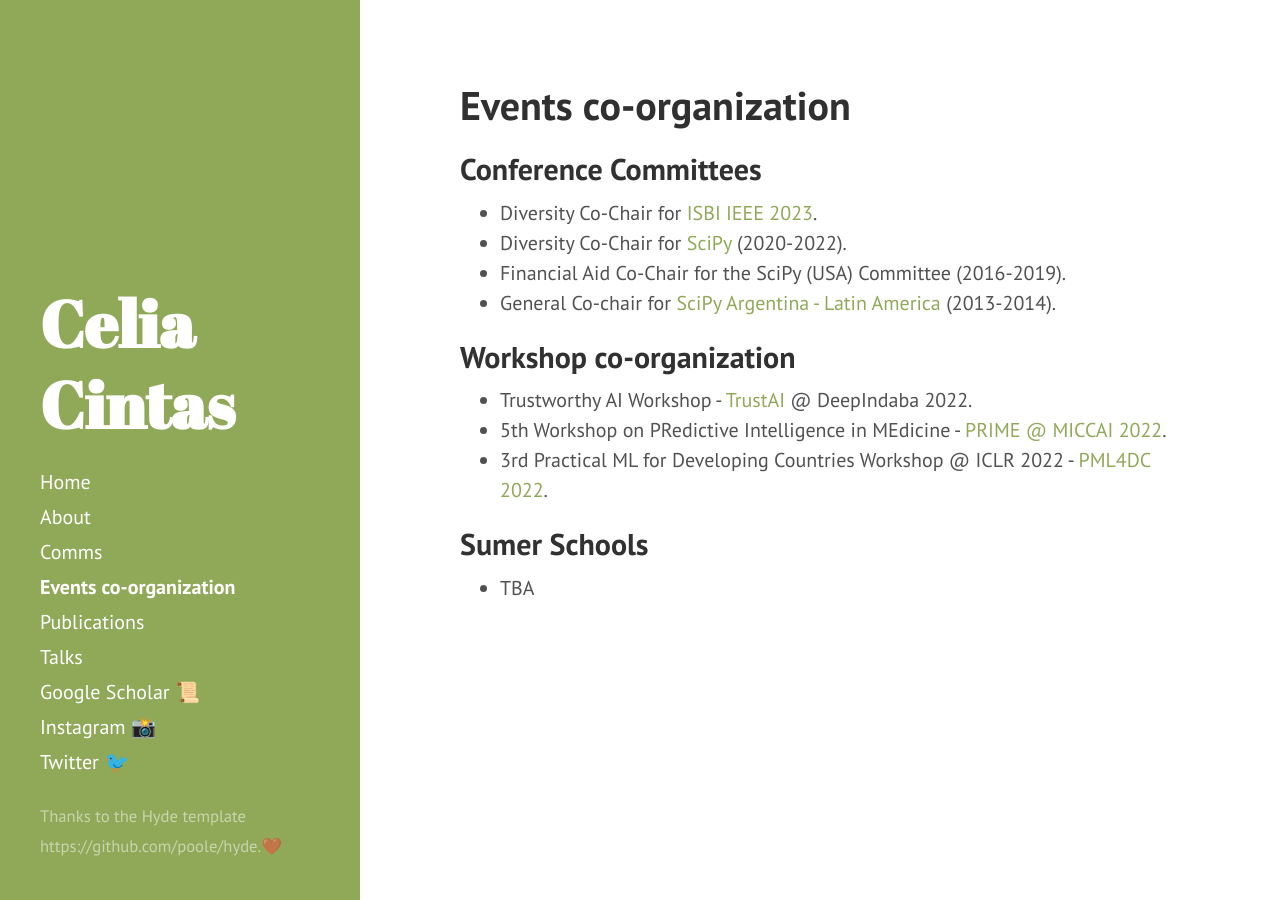
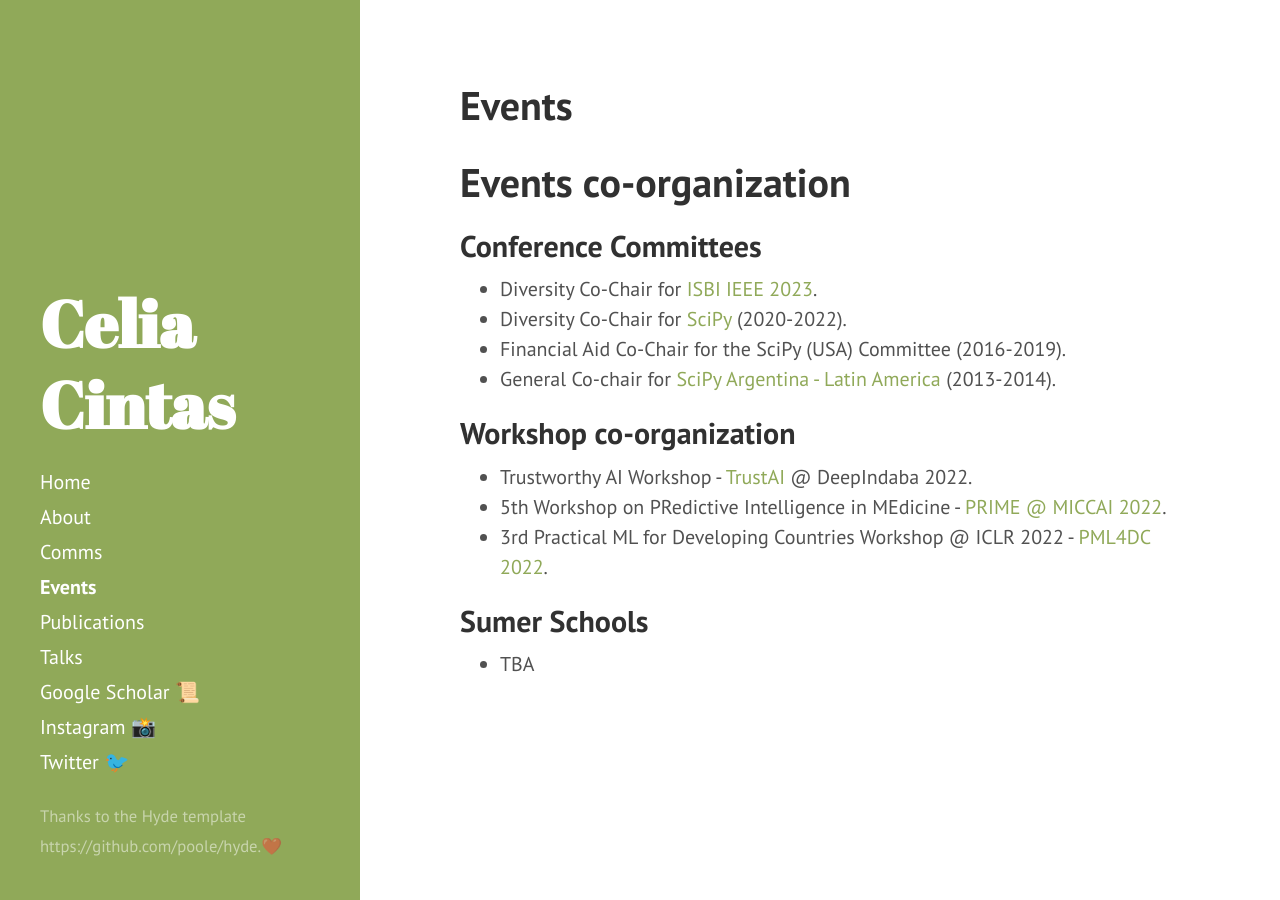
Before and after one commit to celiacintas/celiacintas.github.io, a Jekyll site: the page built from events.md, in a window 1280 px wide. Built offline with Jekyll 4.4.1, drawn with Linux system fonts in a browser that asks for light colours.

Commit message:
Update events.md

```diff
--- a/events.md
+++ b/events.md
@@ -1,7 +1,9 @@
 ---
 layout: page
-title: Events co-organization
+title: Events
 ---
+
+# Events co-organization
 
 ## Conference Committees
 
```
